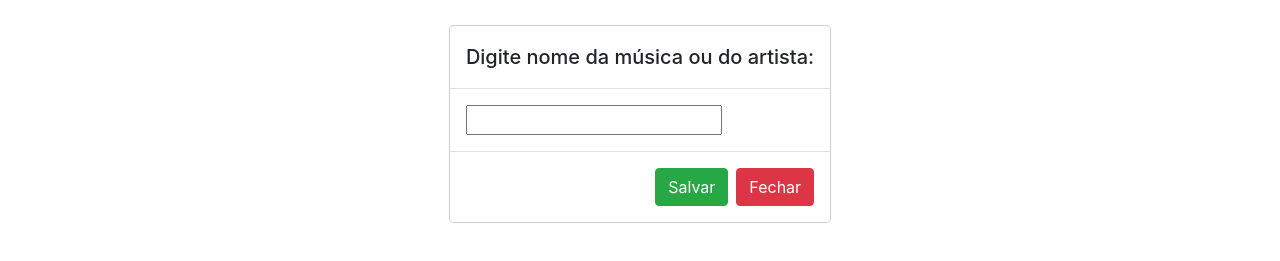
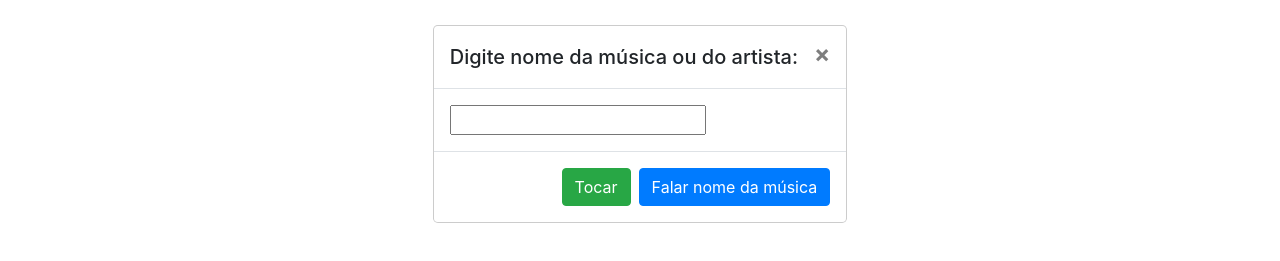
Before and after one commit to MarcelloMenezes/Atividade_FIAP, a plain HTML site: page pages/house/index.html in a window 1280 px wide. Both pictures are taken after a click on the element "Música Alexa". Shown: the part 317-578 px from the top of the page. Drawn offline with nearby package versions, Linux system fonts and the light colour scheme.

Commit message:
ajustando modal

```diff
--- a/pages/house/index.html
+++ b/pages/house/index.html
@@ -63,13 +63,18 @@
                 <div class="modal-content">
                     <div class="modal-header">
                         <h5 class="modal-title"></h5>
+                        <button type="button" class="close" data-dismiss="modal" aria-label="Fechar"
+                            onclick="fecharModal()">
+                            <span aria-hidden="true">&times;</span>
+                        </button>
                     </div>
                     <div class="modal-body">
                         <input class="d-flex justify-content-center modal-input" type="text">
                     </div>
                     <div class="modal-footer">
-                        <button type="button" class="btn btn-success btn-modal" onclick="fecharModal()">Salvar</button>
-                        <button type="button" class="btn btn-danger" data-dismiss="modal" onclick="fecharModal()">Fechar</button>
+                        <button type="button" class="btn btn-success btn-modal" onclick="fecharModal()"></button>
+                        <button type="button" class="btn btn-primary btn-speak" data-dismiss="modal"
+                            onclick="fecharModal()"></button>
                     </div>
                 </div>
             </div>
--- a/pages/house/index.js
+++ b/pages/house/index.js
@@ -31,6 +31,7 @@ function abrirModal(item) {
 
     let modalTitle = document.querySelector('.modal-title')
     let modalBody = document.querySelector('.modal-body')
+    let modalSpeak = document.querySelector('.btn-speak')
     let btnModal = document.querySelector('.btn-modal')
 
     modal.classList.remove('modal')
@@ -39,12 +40,19 @@ function abrirModal(item) {
     switch (item) {
         case 'music':
             modalTitle.innerHTML = `Digite nome da música ou do artista:`
-            btnModal.innerHTML = `Salvar`
+            modalSpeak.innerHTML = `Falar nome da música`
+            btnModal.innerHTML = `Tocar`
             break;
         case 'open':
             modalTitle.innerHTML = `200 metros da casa, deseja abrir o portão?`
             modalBody.classList.add('hidden')
+            modalSpeak.innerHTML = `Não`
             btnModal.innerHTML = `Sim`
+            break;
+        case 'ar':
+            modalTitle.innerHTML = `Deseja ligar ar-condicionado de qual cômodo:`
+            modalSpeak.innerHTML = `Falar cômodo`
+            btnModal.innerHTML = `Ligar`
             break;
 
         default:
```
